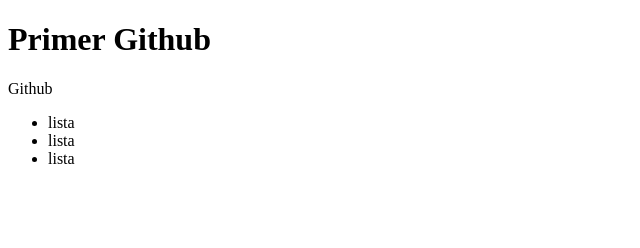
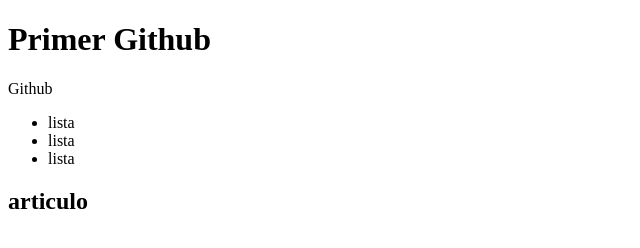
Before and after one commit to Igonve/prueba, a plain HTML site: page index.html in a window 1280 px wide. Shown: the whole page, without its empty margins (0-640 px from the left). Drawn offline with Linux system fonts and the light colour scheme.

Commit message:
agregamos una articulo

```diff
--- a/index.html
+++ b/index.html
@@ -16,5 +16,9 @@
             </ul>
     </nav>
 
+    <article>
+        <h1>articulo</h1>
+    </article>
+
 </body>
 </html>
```
